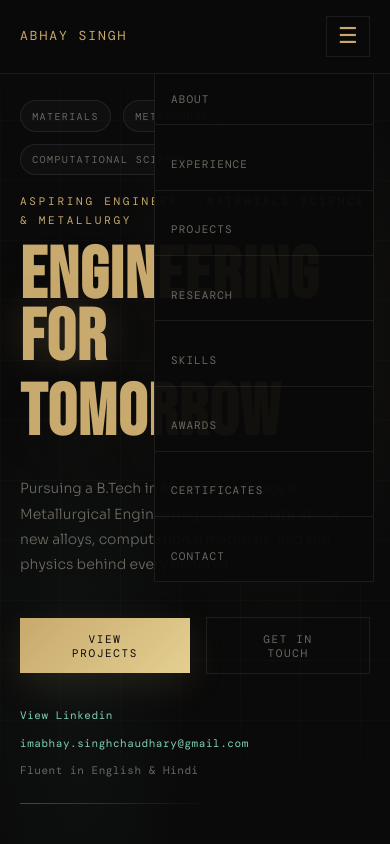
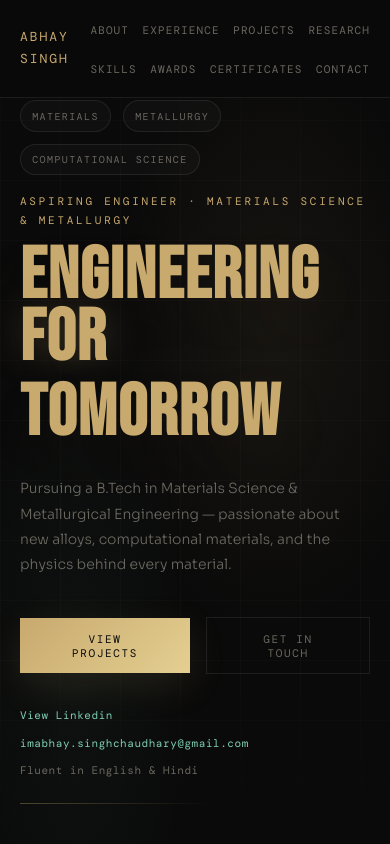
Before and after one commit to ChaudharyAbhay/chaudharyabhay.github.io, a plain HTML site: page index.html in a window 390 px wide. Shown: the top 844 px of the page. Drawn offline with nearby package versions, Linux system fonts and the light colour scheme; a web font is replaced by a local one.

Commit message:
removed hamburger bar

```diff
--- a/index.html
+++ b/index.html
@@ -30,51 +30,6 @@ nav {
   border-bottom: 1px solid var(--border);
 
   transition: transform 0.45s cubic-bezier(0.4,0,0.2,1);
-}
-.hamburger {
-  display: none;
-  background: none;
-  border: 1px solid var(--border);
-  color: var(--accent);
-  font-size: 22px;
-  padding: 0.4rem 0.7rem;
-  cursor: pointer;
-}
-
-@media (max-width: 768px) {
-  .hamburger {
-    display: block;
-  }
-
-  .nav-links {
-    position: absolute;
-    top: 100%;
-    right: 1rem;
-    width: 220px;
-    display: none;
-    flex-direction: column;
-    gap: 0;
-    background: rgba(10,10,10,0.96);
-    border: 1px solid var(--border);
-    backdrop-filter: blur(12px);
-  }
-
-  .nav-links.active {
-    display: flex;
-  }
-
-  .nav-links li {
-    border-bottom: 1px solid var(--border);
-  }
-
-  .nav-links li:last-child {
-    border-bottom: none;
-  }
-
-  .nav-links a {
-    display: block;
-    padding: 1rem;
-  }
 }
 
 nav.nav-hidden {
@@ -347,9 +302,7 @@ nav.nav-hidden {
 
 <nav id="navbar">
   <div class="nav-logo">Abhay Singh</div>
-  <button class="hamburger" id="hamburger" aria-label="Open menu">
-    ☰
-  </button>
+
   <ul class="nav-links">
     <li><a href="#about">About</a></li>
     <li><a href="#experience">Experience</a></li>
@@ -914,12 +867,6 @@ window.addEventListener("scroll", () => {
 
   lastScrollTop = Math.max(currentScroll, 0);
 });
-const hamburger = document.getElementById("hamburger");
-const navLinks = document.getElementById("navLinks");
-
-hamburger.addEventListener("click", () => {
-  navLinks.classList.toggle("active");
-});
 </script>
 </body>
 </html>
```
